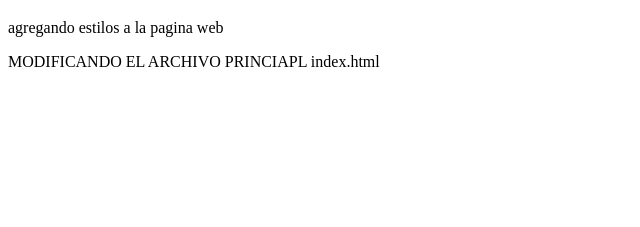
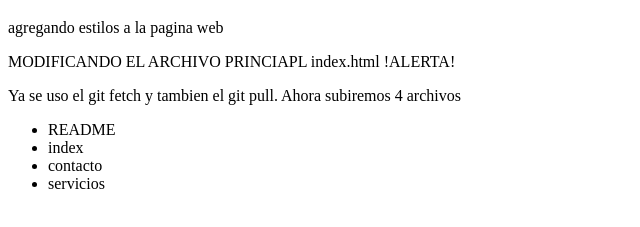
Before and after one commit to JimmyLlancaMelo/aprendiendoGITHUB, a plain HTML site: page index.html in a window 1280 px wide. Shown: the part 61-288 px from the top of the page, without its empty margins (0-640 px from the left). Drawn offline with Linux system fonts and the light colour scheme.

Commit message:
subiendo 4 archivos despues de haber usado el git fetch y git pull

```diff
--- a/index.html
+++ b/index.html
@@ -12,5 +12,14 @@
 
     <span>MODIFICANDO EL ARCHIVO PRINCIAPL index.html</span>
 
+    <span>!ALERTA!</span>
+    <p>Ya se uso el git fetch y tambien el git pull. Ahora subiremos 4 archivos</p>
+    <ul>
+        <li>README</li>
+        <li>index</li>
+        <li>contacto</li>
+        <li>servicios</li>
+    </ul>
+
 </body>
 </html>
```
